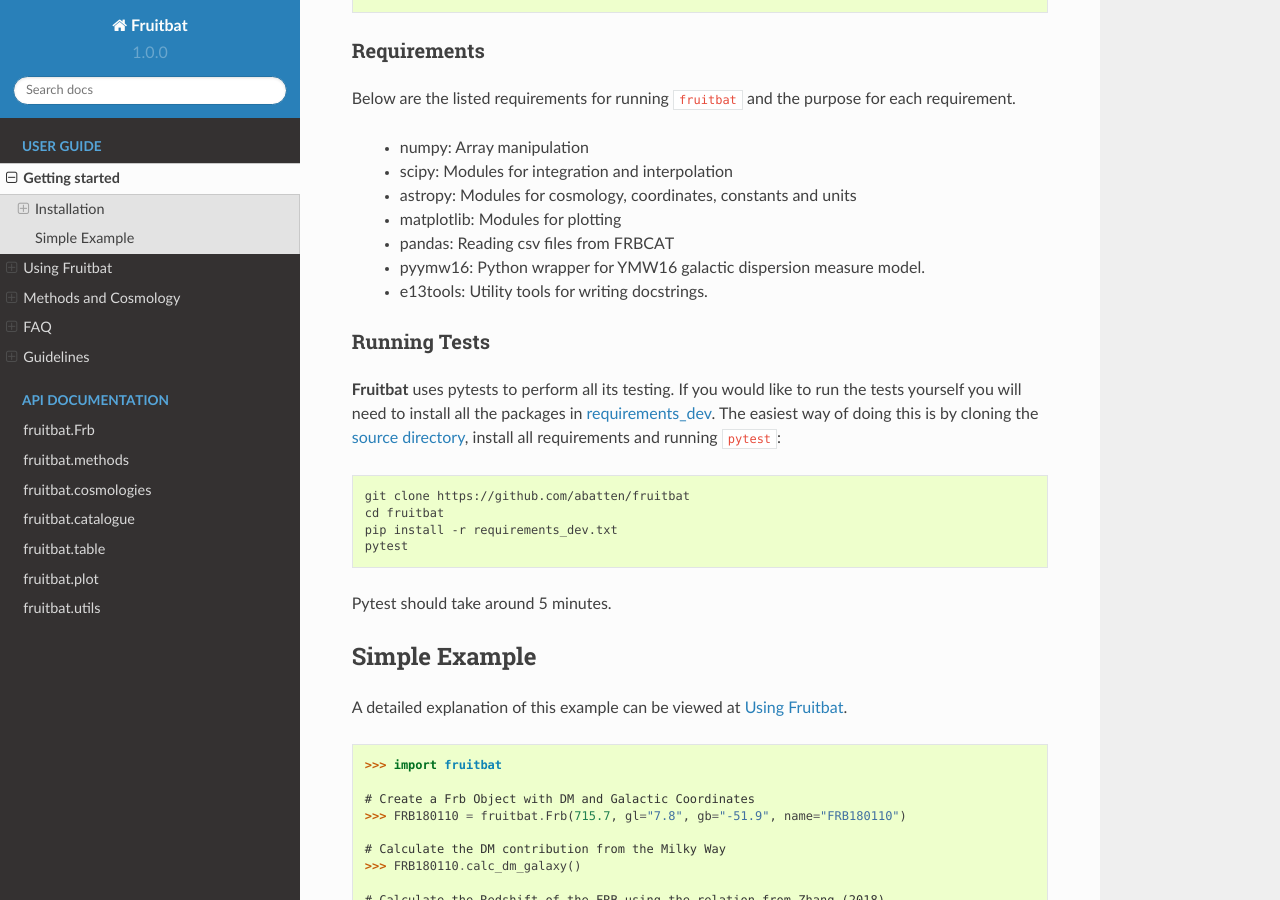
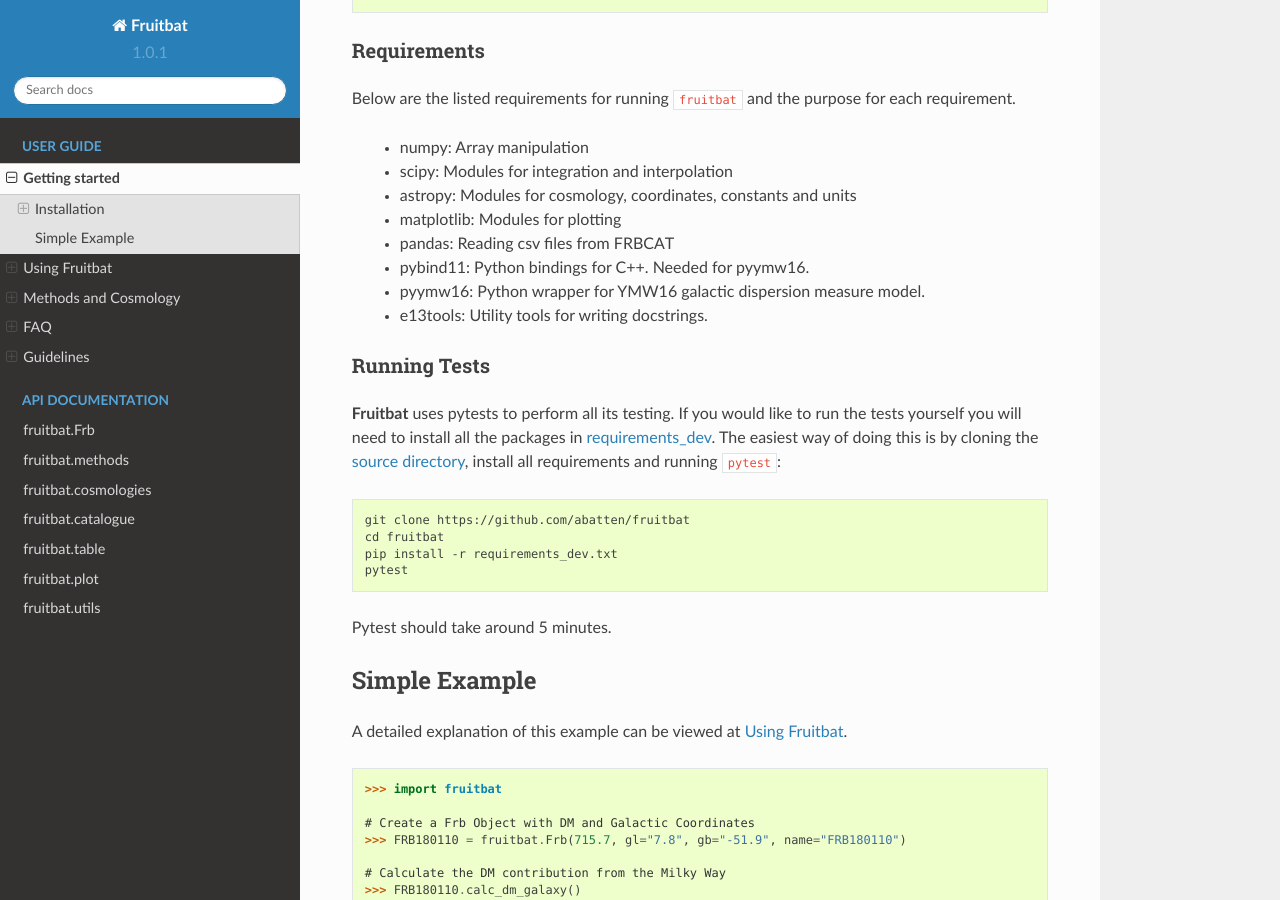
Before and after one commit to abatten/fruitbat, a Sphinx documentation site: the page built from docs/source/user_guide/getting_started.rst, in a window 1280 px wide and 900 px high, scrolled down 491 px. Built offline with Sphinx 7.4.7 and the Read the Docs theme 2.0.0, drawn with Linux system fonts in a browser that asks for light colours.

Commit message:
Added pybind11 as a requirement to install pyymw16

```diff
--- a/README.rst
+++ b/README.rst
@@ -41,6 +41,8 @@ each requirement.
  - matplotlib: Modules for plotting
 
  - pandas: Reading csv files from FRBCAT
+
+ - pybind11: Python bindings for C++. Needed for pyymw16.
 
  - pyymw16: Python wrapper for YMW16 galactic dispersion measure model.
 
--- a/docs/source/conf.py
+++ b/docs/source/conf.py
@@ -24,9 +24,9 @@ copyright = '2019, Adam Batten'
 author = 'Adam Batten'
 
 # The short X.Y version
-version = '1.0.0'
+version = '1.0.1'
 # The full version, including alpha/beta/rc tags
-release = '1.0.0'
+release = '1.0.1'
 
 
 # -- General configuration ---------------------------------------------------
--- a/docs/source/user_guide/getting_started.rst
+++ b/docs/source/user_guide/getting_started.rst
@@ -33,6 +33,8 @@ each requirement.
  - matplotlib: Modules for plotting
 
  - pandas: Reading csv files from FRBCAT
+
+ - pybind11: Python bindings for C++. Needed for pyymw16.
 
  - pyymw16: Python wrapper for YMW16 galactic dispersion measure model.
 
--- a/fruitbat/__version__.py
+++ b/fruitbat/__version__.py
@@ -1 +1 @@
-__version__ = '1.0.0'
+__version__ = '1.0.1'
--- a/requirements.txt
+++ b/requirements.txt
@@ -3,5 +3,6 @@ scipy>=1.0.0
 astropy>=2.0.0
 matplotlib>=2.2.4
 pandas>=0.22.0
+pybind11>=2.2
 pyymw16>=2.0.4
 e13tools>=0.5.3
--- a/setup.py
+++ b/setup.py
@@ -21,7 +21,7 @@ def get_version():
 
 setup(
     name='fruitbat',
-    version='1.0.0',
+    version='1.0.1',
     author='Adam Batten',
     author_email='adamjbatten@gmail.com',
     url='https://github.com/abatten/fruitbat',
```
